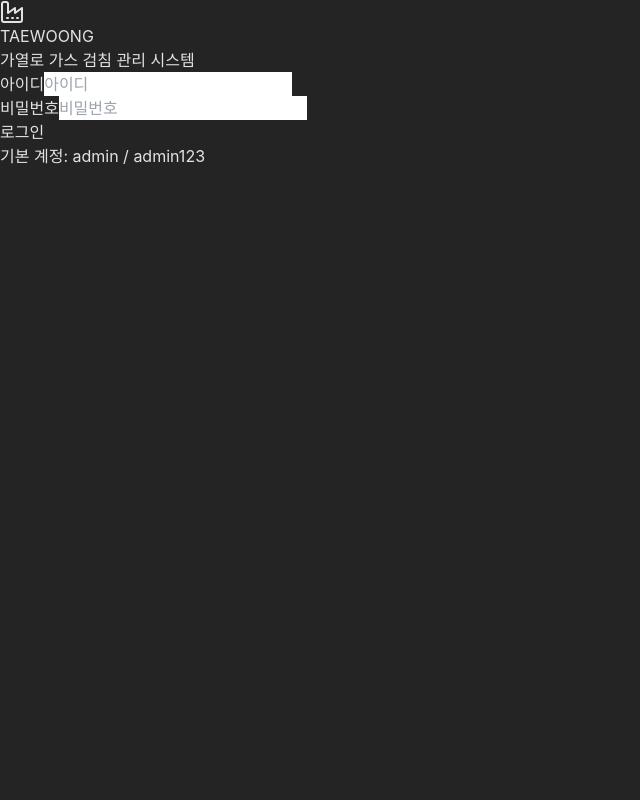
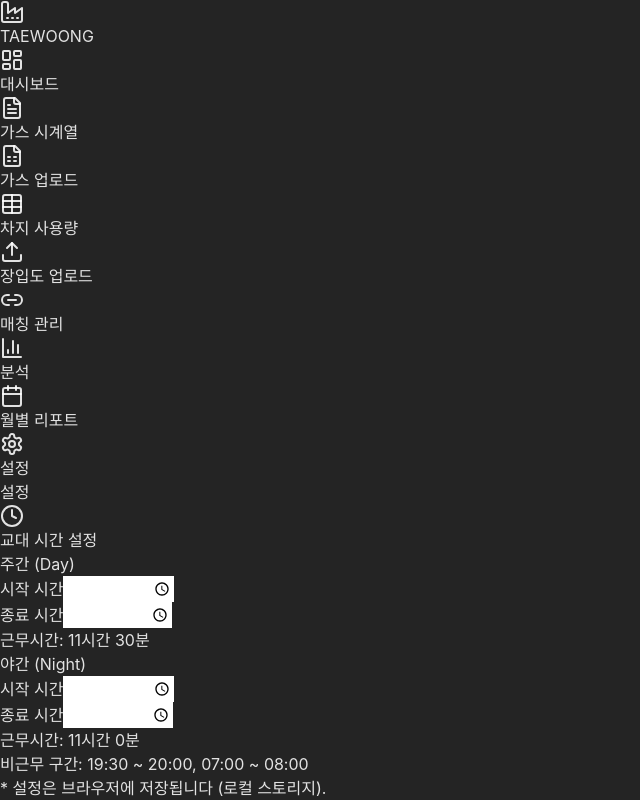
Before and after one commit to audifox1-ops/taewoong-furnace, a React (Vite) app in the folder frontend/: page /settings in a window 1280 px wide. Before the commit this address led to /login. Shown: the top 800 px of the page, without its empty margins (0-640 px from the left). Built offline with nearby package versions, Linux system fonts and the light colour scheme.

Commit message:
feat: 로그인 기능 제거 - 모든 페이지 바로 접근 가능

```diff
--- a/frontend/src/App.tsx
+++ b/frontend/src/App.tsx
@@ -1,49 +1,20 @@
 import { Routes, Route, Navigate } from 'react-router-dom'
-import { useAuth } from '@/hooks/useAuth'
 import { Layout } from '@/components/Layout'
-import { LoginPage } from '@/pages/LoginPage'
 import { DashboardPage } from '@/pages/DashboardPage'
 import { GasReadingsPage } from '@/pages/GasReadingsPage'
 import { GasUploadPage } from '@/pages/GasUploadPage'
 import { ChargesPage } from '@/pages/ChargesPage'
 import { UploadsPage } from '@/pages/UploadsPage'
 import { AnalysisPage } from '@/pages/AnalysisPage'
-import { UsersPage } from '@/pages/UsersPage'
 import { ChargeDetailPage } from '@/pages/ChargeDetailPage'
 import { MonthlyReportPage } from '@/pages/MonthlyReportPage'
 import { SettingsPage } from '@/pages/SettingsPage'
 import { RematchPage } from '@/pages/RematchPage'
 
-function ProtectedRoute({ children }: { children: React.ReactNode }) {
-  const { isAuthenticated, isLoading } = useAuth()
-
-  if (isLoading) {
-    return (
-      <div className="min-h-screen flex items-center justify-center">
-        <div className="animate-spin rounded-full h-8 w-8 border-b-2 border-gray-900"></div>
-      </div>
-    )
-  }
-
-  if (!isAuthenticated) {
-    return <Navigate to="/login" replace />
-  }
-
-  return <>{children}</>
-}
-
 function App() {
   return (
     <Routes>
-      <Route path="/login" element={<LoginPage />} />
-      <Route
-        path="/"
-        element={
-          <ProtectedRoute>
-            <Layout />
-          </ProtectedRoute>
-        }
-      >
+      <Route path="/" element={<Layout />}>
         <Route index element={<DashboardPage />} />
         <Route path="gas-readings" element={<GasReadingsPage />} />
         <Route path="gas-upload" element={<GasUploadPage />} />
@@ -54,7 +25,6 @@ function App() {
         <Route path="monthly-report" element={<MonthlyReportPage />} />
         <Route path="settings" element={<SettingsPage />} />
         <Route path="rematch" element={<RematchPage />} />
-        <Route path="users" element={<UsersPage />} />
       </Route>
       <Route path="*" element={<Navigate to="/" replace />} />
     </Routes>
--- a/frontend/src/components/Layout.tsx
+++ b/frontend/src/components/Layout.tsx
@@ -1,5 +1,4 @@
 import { Outlet, Link, useLocation } from 'react-router-dom'
-import { useAuth } from '@/hooks/useAuth'
 import {
   LayoutDashboard,
   FileText,
@@ -10,8 +9,6 @@ import {
   Calendar,
   Settings,
   Link2,
-  Users,
-  LogOut,
   Factory
 } from 'lucide-react'
 
@@ -21,31 +18,27 @@ const navigation = [
   { name: '가스 업로드', href: '/gas-upload', icon: FileSpreadsheet },
   { name: '차지 사용량', href: '/charges', icon: Table },
   { name: '장입도 업로드', href: '/uploads', icon: Upload },
-  { name: '매칭 관리', href: '/rematch', icon: Link2, adminOnly: true },
+  { name: '매칭 관리', href: '/rematch', icon: Link2 },
   { name: '분석', href: '/analysis', icon: BarChart3 },
   { name: '월별 리포트', href: '/monthly-report', icon: Calendar },
   { name: '설정', href: '/settings', icon: Settings },
-  { name: '사용자 관리', href: '/users', icon: Users, adminOnly: true },
 ]
 
 export function Layout() {
-  const { user, logout } = useAuth()
   const location = useLocation()
 
   return (
     <div className="min-h-screen bg-gray-50">
       <nav className="bg-white shadow">
         <div className="max-w-7xl mx-auto px-4 sm:px-6 lg:px-8">
-          <div className="flex justify-between h-16">
+          <div className="flex h-16">
             <div className="flex">
               <div className="flex-shrink-0 flex items-center">
                 <Factory className="h-8 w-8 text-blue-600" />
                 <span className="ml-2 text-xl font-bold text-gray-900">TAEWOONG</span>
               </div>
               <div className="hidden sm:ml-6 sm:flex sm:space-x-8">
-                {navigation
-                  .filter(item => !(item as any).adminOnly || user?.role === 'admin')
-                  .map((item) => {
+                {navigation.map((item) => {
                   const isActive = location.pathname === item.href
                   return (
                     <Link
@@ -64,18 +57,6 @@ export function Layout() {
                 })}
               </div>
             </div>
-            <div className="flex items-center">
-              <span className="text-sm text-gray-500 mr-4">
-                {user?.username} ({user?.role})
-              </span>
-              <button
-                onClick={logout}
-                className="inline-flex items-center px-3 py-2 border border-transparent text-sm leading-4 font-medium rounded-md text-gray-500 bg-white hover:text-gray-700 focus:outline-none focus:ring-2 focus:ring-offset-2 focus:ring-blue-500"
-              >
-                <LogOut className="h-4 w-4 mr-1" />
-                로그아웃
-              </button>
-            </div>
           </div>
         </div>
       </nav>
--- a/frontend/src/main.tsx
+++ b/frontend/src/main.tsx
@@ -2,7 +2,6 @@ import React from 'react'
 import ReactDOM from 'react-dom/client'
 import { BrowserRouter } from 'react-router-dom'
 import { QueryClient, QueryClientProvider } from '@tanstack/react-query'
-import { AuthProvider } from '@/hooks/useAuth'
 import { ToastProvider } from '@/components/Toast'
 import App from './App'
 import './index.css'
@@ -20,11 +19,9 @@ ReactDOM.createRoot(document.getElementById('root')!).render(
   <React.StrictMode>
     <QueryClientProvider client={queryClient}>
       <BrowserRouter>
-        <AuthProvider>
-          <ToastProvider>
-            <App />
-          </ToastProvider>
-        </AuthProvider>
+        <ToastProvider>
+          <App />
+        </ToastProvider>
       </BrowserRouter>
     </QueryClientProvider>
   </React.StrictMode>,
--- a/frontend/src/pages/SettingsPage.tsx
+++ b/frontend/src/pages/SettingsPage.tsx
@@ -1,5 +1,4 @@
 import { useState } from 'react'
-import { useAuth } from '@/hooks/useAuth'
 import { useToast } from '@/components/Toast'
 import { Settings, Clock, Save, RotateCcw } from 'lucide-react'
 
@@ -33,11 +32,8 @@ function saveConfig(config: ShiftConfig) {
 }
 
 export function SettingsPage() {
-  const { user } = useAuth()
   const { toast } = useToast()
   const [config, setConfig] = useState<ShiftConfig>(loadConfig)
-
-  const isAdmin = user?.role === 'admin'
 
   const handleSave = () => {
     saveConfig(config)
@@ -70,7 +66,6 @@ export function SettingsPage() {
       <h1 className="text-2xl font-bold text-gray-900 mb-6">설정</h1>
 
       <div className="max-w-2xl space-y-6">
-        {/* Shift Configuration */}
         <div className="bg-white shadow rounded-lg p-6">
           <div className="flex items-center mb-4">
             <Clock className="h-5 w-5 text-blue-500 mr-2" />
@@ -88,15 +83,13 @@ export function SettingsPage() {
                   <label className="block text-xs text-gray-500">시작 시간</label>
                   <input type="time" value={config.dayStart}
                     onChange={(e) => setConfig({ ...config, dayStart: e.target.value })}
-                    disabled={!isAdmin}
-                    className="mt-1 block w-full rounded-md border-gray-300 shadow-sm focus:border-blue-500 focus:ring-blue-500 sm:text-sm disabled:bg-gray-100" />
+                    className="mt-1 block w-full rounded-md border-gray-300 shadow-sm focus:border-blue-500 focus:ring-blue-500 sm:text-sm" />
                 </div>
                 <div>
                   <label className="block text-xs text-gray-500">종료 시간</label>
                   <input type="time" value={config.dayEnd}
                     onChange={(e) => setConfig({ ...config, dayEnd: e.target.value })}
-                    disabled={!isAdmin}
-                    className="mt-1 block w-full rounded-md border-gray-300 shadow-sm focus:border-blue-500 focus:ring-blue-500 sm:text-sm disabled:bg-gray-100" />
+                    className="mt-1 block w-full rounded-md border-gray-300 shadow-sm focus:border-blue-500 focus:ring-blue-500 sm:text-sm" />
                 </div>
                 <p className="text-xs text-gray-400">
                   근무시간: {formatDuration(config.dayStart, config.dayEnd, false)}
@@ -114,15 +107,13 @@ export function SettingsPage() {
                   <label className="block text-xs text-gray-500">시작 시간</label>
                   <input type="time" value={config.nightStart}
                     onChange={(e) => setConfig({ ...config, nightStart: e.target.value })}
-                    disabled={!isAdmin}
-                    className="mt-1 block w-full rounded-md border-gray-300 shadow-sm focus:border-blue-500 focus:ring-blue-500 sm:text-sm disabled:bg-gray-100" />
+                    className="mt-1 block w-full rounded-md border-gray-300 shadow-sm focus:border-blue-500 focus:ring-blue-500 sm:text-sm" />
                 </div>
                 <div>
                   <label className="block text-xs text-gray-500">종료 시간</label>
                   <input type="time" value={config.nightEnd}
                     onChange={(e) => setConfig({ ...config, nightEnd: e.target.value })}
-                    disabled={!isAdmin}
-                    className="mt-1 block w-full rounded-md border-gray-300 shadow-sm focus:border-blue-500 focus:ring-blue-500 sm:text-sm disabled:bg-gray-100" />
+                    className="mt-1 block w-full rounded-md border-gray-300 shadow-sm focus:border-blue-500 focus:ring-blue-500 sm:text-sm" />
                 </div>
                 <p className="text-xs text-gray-400">
                   근무시간: {formatDuration(config.nightStart, config.nightEnd, true)}
@@ -136,7 +127,6 @@ export function SettingsPage() {
             <p className="mt-1">* 설정은 브라우저에 저장됩니다 (로컬 스토리지).</p>
           </div>
 
-          {isAdmin && (
           <div className="mt-4 flex gap-2">
             <button onClick={handleSave}
               className="inline-flex items-center px-4 py-2 border border-transparent rounded-md shadow-sm text-sm font-medium text-white bg-blue-600 hover:bg-blue-700">
@@ -149,24 +139,14 @@ export function SettingsPage() {
               기본값으로 초기화
             </button>
           </div>
-          )}
-
-          {!isAdmin && (
-            <p className="mt-4 text-xs text-gray-400">설정 변경은 관리자만 가능합니다.</p>
-          )}
         </div>
 
-        {/* Current User Info */}
         <div className="bg-white shadow rounded-lg p-6">
           <div className="flex items-center mb-4">
             <Settings className="h-5 w-5 text-gray-500 mr-2" />
             <h2 className="text-lg font-medium text-gray-900">시스템 정보</h2>
           </div>
           <dl className="grid grid-cols-2 gap-4 text-sm">
-            <div>
-              <dt className="text-gray-500">현재 사용자</dt>
-              <dd className="font-medium text-gray-900">{user?.username} ({user?.role})</dd>
-            </div>
             <div>
               <dt className="text-gray-500">가열로 수</dt>
               <dd className="font-medium text-gray-900">19개 (7호기 제외)</dd>
```
Lines whose indentation alone changed are shown as unchanged.
